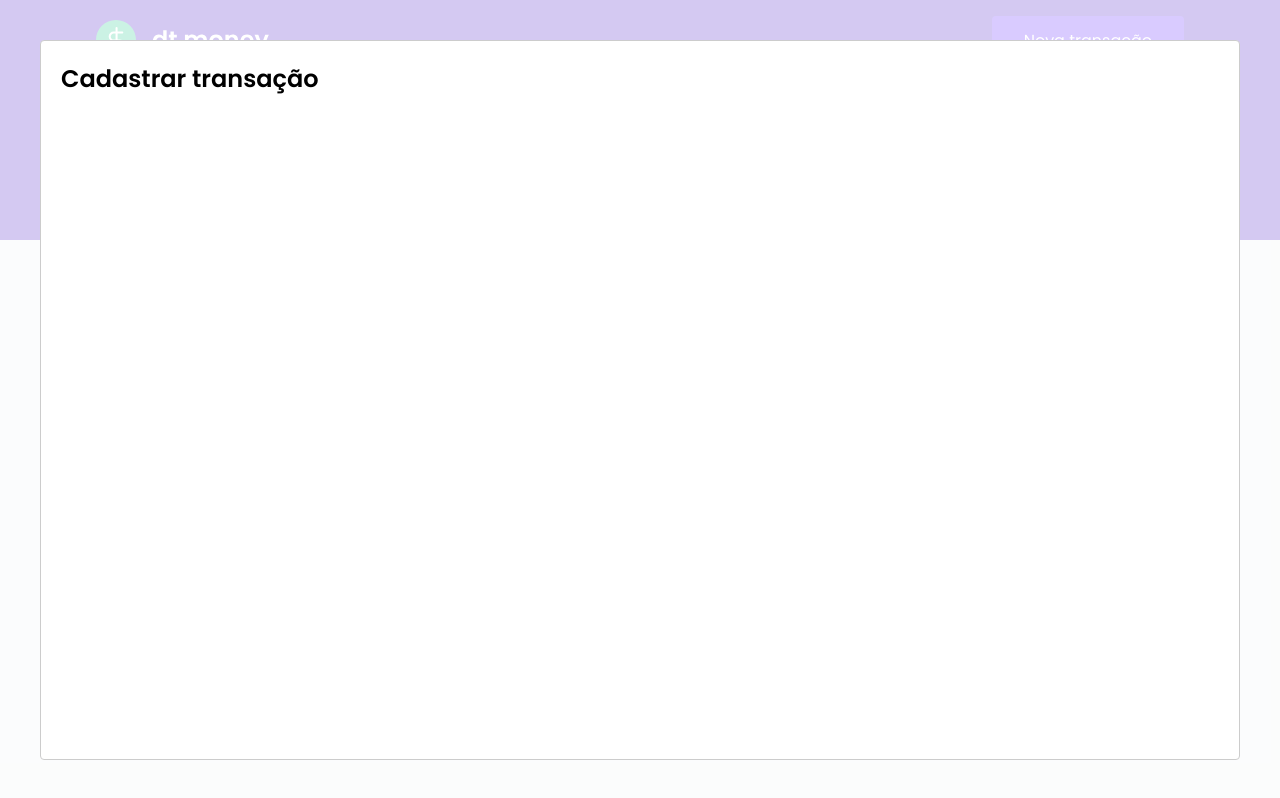
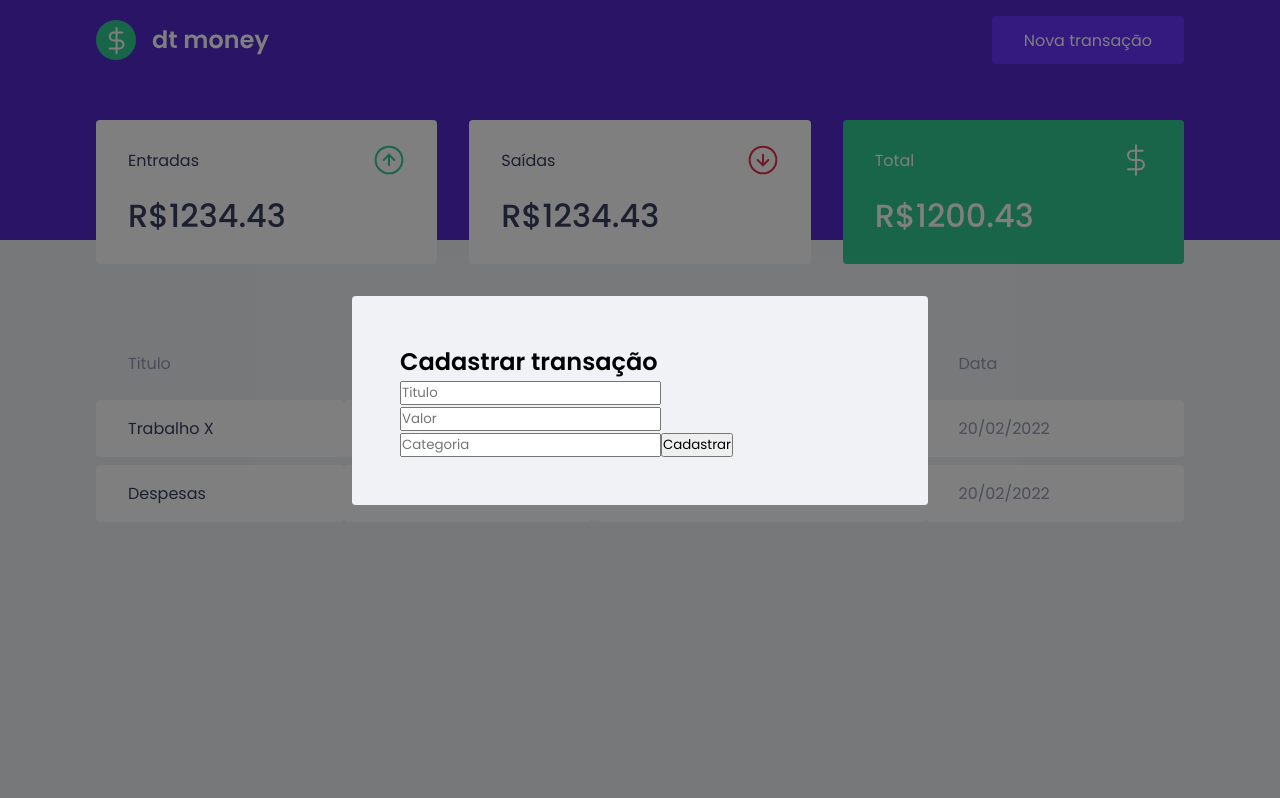
Before and after one commit to phmelomorais/rocketseat-ignite-reactjs-dtmoney, a React (Create React App) app: page / in a window 1280 px wide. Both pictures are taken after a click on the button "Nova transação". Built offline with nearby package versions, Linux system fonts and the light colour scheme; no server answers; what miragejs would draw is missing.

Commit message:
Aula 4.03 - Estrutura do formulário

```diff
--- a/src/components/NewTransactionModal/index.tsx
+++ b/src/components/NewTransactionModal/index.tsx
@@ -1,4 +1,5 @@
 import Modal from 'react-modal';
+import { Container } from './styles';
 
 interface NewTransactionModalProps {
     isOpen: boolean;
@@ -8,10 +9,29 @@
 export function NewTransactionModal( {isOpen, onRequestClose}: NewTransactionModalProps){
     return(
         <Modal
-        isOpen={isOpen}
-        onRequestClose={onRequestClose}
-      >
-        <h2>Cadastrar transação</h2>
+            isOpen={isOpen}
+            onRequestClose={onRequestClose}
+            overlayClassName="react-modal-overlay"
+            className='react-modal-content'
+        >
+        <Container>
+            <h2>Cadastrar transação</h2>
+            <input
+                placeholder='Titulo'
+            />
+            <input
+                placeholder='Valor'
+                type="number"
+            />
+            <input
+                placeholder='Categoria'
+            />
+
+            <button type="submit">
+                Cadastrar
+            </button>
+        </Container>
+
       </Modal>
     );
 }
--- a/src/components/NewTransactionModal/styles.ts
+++ b/src/components/NewTransactionModal/styles.ts
@@ -1,3 +1,3 @@
 import styled from "styled-components";
 
-export const Container = styled.div``;
+export const Container = styled.form``;
--- a/src/styles/global.ts
+++ b/src/styles/global.ts
@@ -51,4 +51,27 @@
     opacity: 0.6;
     cursor: not-allowed;
 }
+
+//Estilização do Modal
+.react-modal-overlay {
+    background: rgba(0,0,0,0.5);
+    position: fixed;
+    top: 0;
+    bottom: 0;
+    right: 0;
+    left: 0;
+    display: flex;
+    align-items: center;
+    justify-content: center;
+}
+
+.react-modal-content {
+    width: 100%;
+    max-width: 576px;
+    background: var(--background);
+    padding: 3rem;
+    position: relative;
+    border-radius: 0.24rem;
+}
+
 `
```
